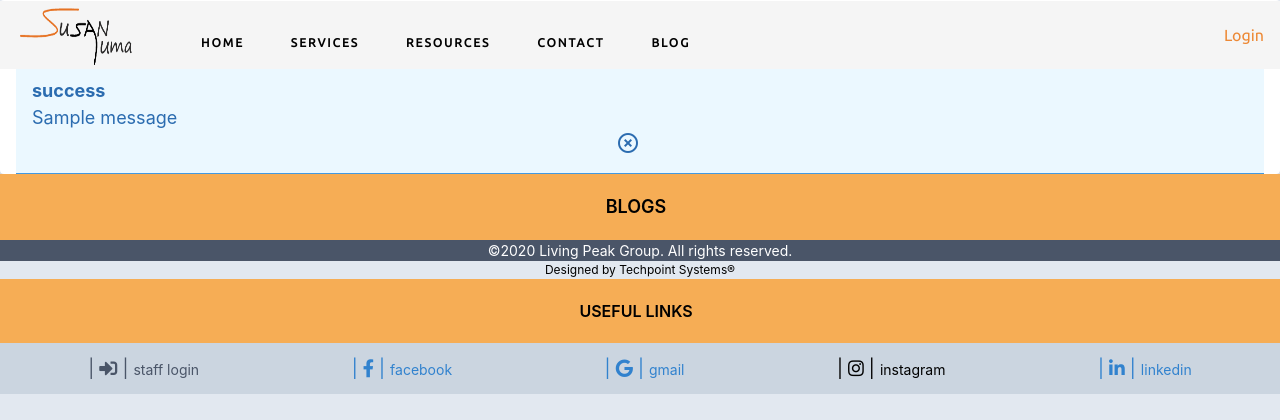
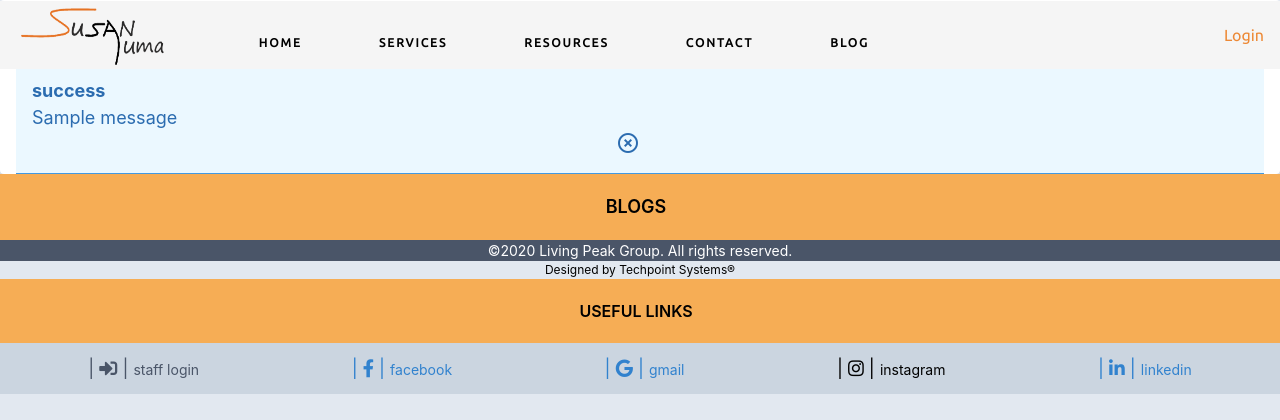
Before and after one commit to jamesmukuya/LPG, a Flask app: page /blog in a window 1280 px wide. Shown: the top 420 px of the page. Run offline with Flask 2, Linux system fonts and the light colour scheme; tables that the repository leaves empty or names only in its code hold one stand-in row (values such as "Sample post"); one stand-in notice (Sample message) is shown; data that the repository does not hold is empty; parts of the project's set-up code (start-up, migrations or seed data) failed here and were passed over; some libraries are stand-ins or nearby versions.

Commit message:
Hide flash message, nav bar width change

```diff
--- /dev/null
+++ b/main/static/css/custom/flashMessages.css
@@ -0,0 +1,7 @@
+.close-flash-message{
+  outline: none;
+}
+
+.flash-message.inactive{
+  display: none;
+}
--- a/main/static/css/custom/navbar.css
+++ b/main/static/css/custom/navbar.css
@@ -32,13 +32,13 @@ nav{
 	display: flex;
 	justify-content: space-around;
 	outline: none;
-	width: 40%;
+	width: 100%;
 	margin: 5px;
 	padding: 5px;
 	font-size: 32px;
 }
 
-.nav-links .nav_btn{
+.nav_btn{
 	outline: none;
 }
 
--- /dev/null
+++ b/main/static/js/custom/flashMessages.js
@@ -0,0 +1,14 @@
+// hide the flash messages
+
+// get the flash element and close buttons
+//const flashMessage = document.querySelector('.flash-message');
+const flashMessage = document.getElementById('flashMessageOther');
+const closeFlashBtn = document.querySelectorAll('.close-flash-message');
+
+// add event listener to the buttons
+for (btn of closeFlashBtn) {
+  btn.addEventListener('click', function () {
+    // close the flash div by adding inactive class
+    flashMessage.classList.add('inactive');
+  })
+}
--- a/main/templates/base/base.html
+++ b/main/templates/base/base.html
@@ -21,19 +21,18 @@
     <link href="https://fonts.googleapis.com/icon?family=Material+Icons" rel="stylesheet">
     <link href="https://fonts.googleapis.com/css2?family=Marck+Script&display=swap" rel="stylesheet">
     <link href="https://fonts.googleapis.com/css2?family=Josefin+Sans:wght@300;400&display=swap" rel="stylesheet">
+    <link href="https://fonts.googleapis.com/css2?family=Handlee&display=swap" rel="stylesheet">
+    <link href="https://fonts.googleapis.com/css?family=Ubuntu&display=swap" rel="stylesheet" />
     <link rel="stylesheet" type="text/css"
       href="{{ url_for('static', filename='css/tailwind/tailwind.min.css') }}"/>
-    {#
-    <link rel="stylesheet" type="text/css"
-    href="{{ url_for('static', filename='css/custom/body.css') }}" />
-    #}
+      {#
+        <link rel="stylesheet" type="text/css"
+        href="{{ url_for('static', filename='css/custom/body.css') }}" />
+        #}
+    <link rel="stylesheet" type="text/css" href="{{ url_for('static', filename='css/custom/flashMessages.css') }}" />
     <link rel="stylesheet" type="text/css"
       href="{{ url_for('static', filename='css/custom/navbar.css') }}"/>
-    <link href="https://fonts.googleapis.com/css2?family=Handlee&display=swap" rel="stylesheet">
 
-    <link
-      href="https://fonts.googleapis.com/css?family=Ubuntu&display=swap"
-      rel="stylesheet"/>
       {% block stylesheets %}{% endblock stylesheets %}
   </head>
 
@@ -67,7 +66,7 @@
         <button class="nav_btn"><a href="{{url_for('contact.contact_page')}}">CONTACT</a></button>
         <button class="nav_btn"><a href="{{url_for('blog.blog_page')}}">BLOG</a></button>
       </div>
-      <div class="flex justify-end w-full">
+      <div class="flex justify-end w-1/2">
         <div id="navBurger" class="burger">
           <div class="line1"></div>
           <div class="line2"></div>
@@ -94,7 +93,7 @@
       {% if messages %}
         {% for category, message in messages %}
           {% if category =='error' %}
-            <div id="flashMessageError" role="alert" class="flash-message-inactive">
+            <div id="flashMessageError" role="alert" class="flash-message">
               <div class="bg-red-500 text-white text-center text-2xl font-bold rounded-t px-4 py-2">
                 {{category}}
               </div>
@@ -103,19 +102,19 @@
                 <p>{{message}}.</p>
               </div>
               <div class="flex w-1/2 justify-end">
-                <button id="closeFlashError">
+                <button id="closeFlashError" class="close-flash-message">
                   <i class="material-icons text-2xl">highlight_off</i>
                 </button>
               </div>
             </div>
           {% else %}
             <div id="flashMessageOther"
-              class="{{category}} bg-blue-100 border-t border-b border-blue-500 text-blue-700 px-4 py-3"
+              class="{{category}} flash-message bg-blue-100 border-t border-b border-blue-500 text-blue-700 px-4 py-3"
               role="alert">
               <p class="font-bold text-lg">{{category}}</p>
               <p class="text-lg">{{message}}</p>
               <div class="flex w-1/2 justify-end">
-                <button id="closeFlashOther">
+                <button id="closeFlashOther" class="close-flash-message">
                   <i class="material-icons text-2xl">highlight_off</i>
                 </button>
               </div>
@@ -178,6 +177,7 @@
   <!-- NAVBAR SCRIPT -->
   <script src="{{ url_for('static',filename='js/custom/navbar.js') }}" type="text/javascript">
   </script>
+  <script src="{{ url_for('static',filename='js/custom/flashMessages.js') }}"></script>
   {% block scripts %}
   {% endblock scripts %}
   </body>
```
Also changed, not shown: main/templates/user_auth/login.html (+7 -5 lines).
